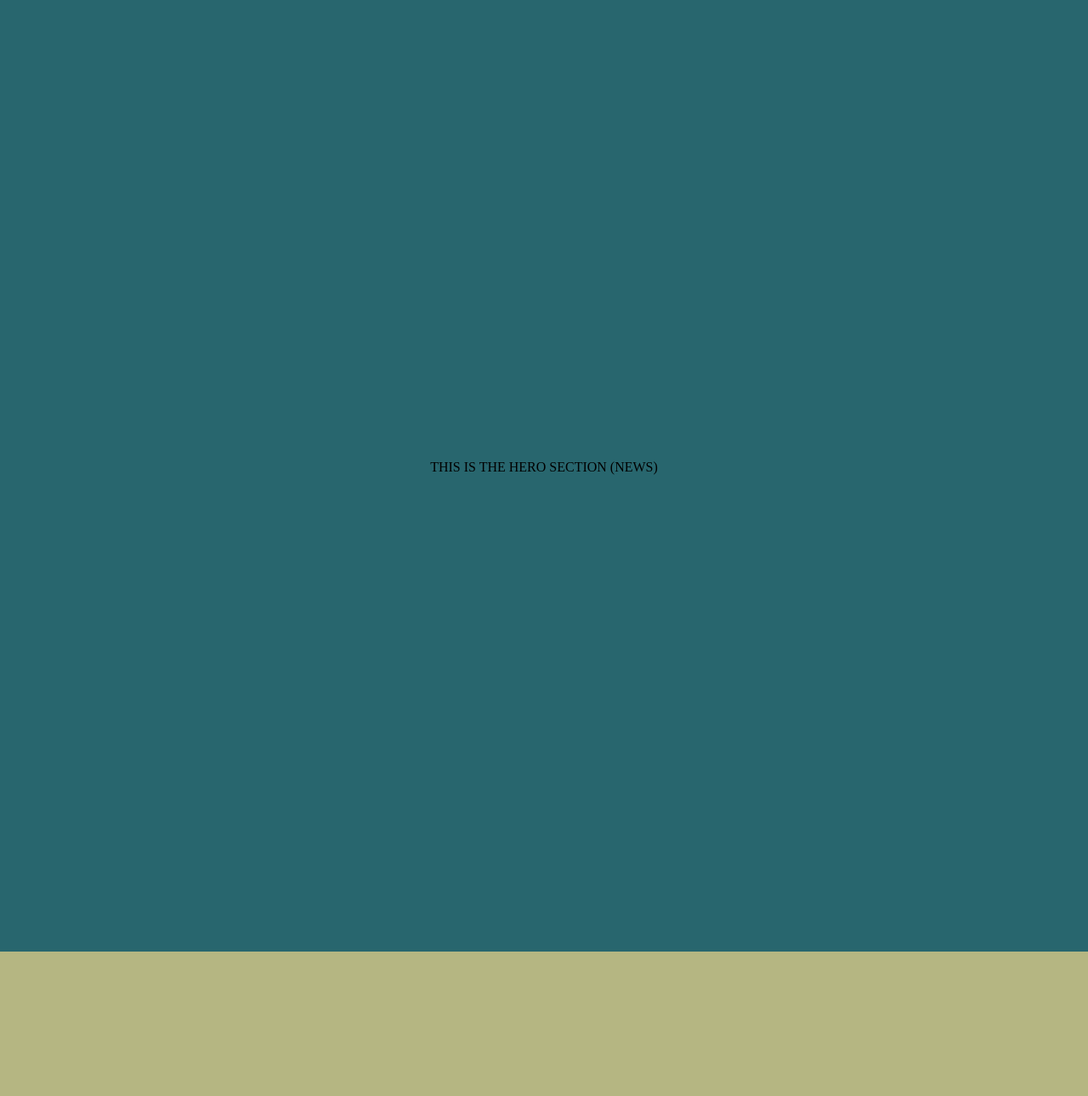
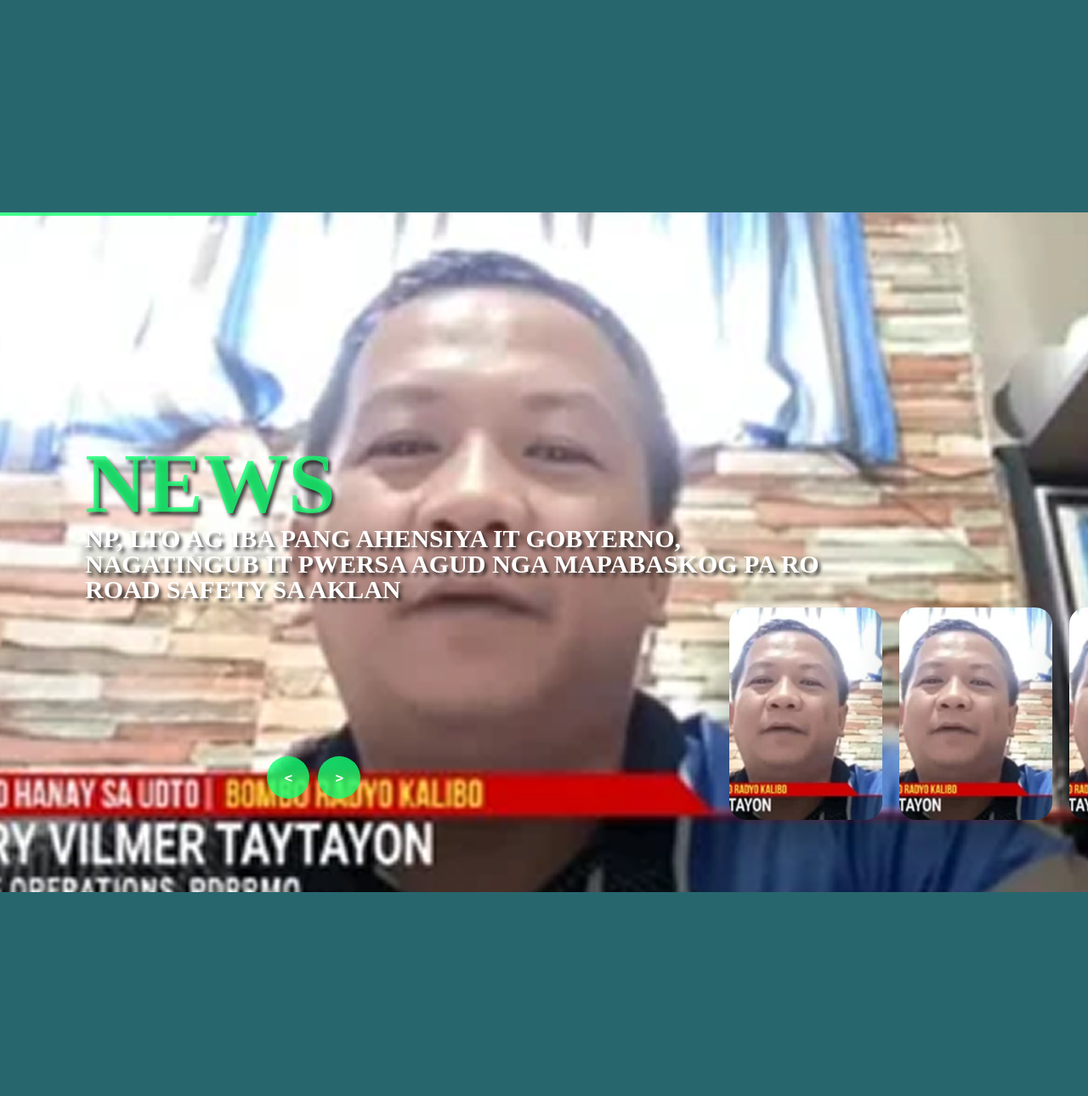
Before and after one commit to BuwieSit/Municipality_of_Ibajay_Website, a PHP site: page / in a window 1280 px wide. Shown: the part 680-1970 px from the top of the page at 85% size. Run offline with PHP 8.4, Linux system fonts and the light colour scheme.

Commit message:
added something sa HERO

```diff
--- a/index.html
+++ b/index.html
@@ -41,11 +41,176 @@
     </section>
 
     <div class="margin"></div>
+<!-- EXPERIMENT -->
+<!-- EXPERIMENT -->
+<div class="carousel">
 
-    <div class="container-box hero">
-      THIS IS THE HERO SECTION (NEWS)
+        <div class="list">
+
+            <div class="item" style="background-image: url('../z-resources/news1.png');">
+                <div class="content">
+                    <div class="title">NEWS</div>
+                    <div class="name">NP, LTO ag iba pang ahensiya it gobyerno, nagatingub it pwersa agud nga mapabaskog pa ro road safety sa Aklan</div>
+                    <div class="btn">
+                        <button>See More</button>
+
+                    </div>
+                </div>
+            </div>
+
+            <div class="item" style="background-image: url('../z-resources/news1.png');">
+
+                <div class="content">
+                    <div class="title">NEWS</div>
+                    <div class="name">NP, LTO ag iba pang ahensiya it gobyerno, nagatingub it pwersa agud nga mapabaskog pa ro road safety sa Aklan</div>
+                    <div class="btn">
+                        <button>See More</button>
+
+                    </div>
+                </div>
+
+            </div>
+
+            <div class="item" style="background-image: url('../z-resources/news1.png');">
+
+                <div class="content">
+                    <div class="title">NEWS</div>
+                    <div class="name">NP, LTO ag iba pang ahensiya it gobyerno, nagatingub it pwersa agud nga mapabaskog pa ro road safety sa Aklan</div>
+                    <div class="btn">
+                        <button>See More</button>
+
+                    </div>
+                </div>
+
+            </div>
+
+            <div class="item" style="background-image: url('../z-resources/news1.png');">
+
+                <div class="content">
+                    <div class="title">NEWS</div>
+                    <div class="name">NP, LTO ag iba pang ahensiya it gobyerno, nagatingub it pwersa agud nga mapabaskog pa ro road safety sa Aklan</div>
+                    <div class="btn">
+                        <button>See More</button>
+
+                    </div>
+                </div>
+
+            </div>
+
+            <div class="item" style="background-image: url('../z-resources/news1.png');">
+
+                <div class="content">
+                    <div class="title">NEWS</div>
+                    <div class="name">NP, LTO ag iba pang ahensiya it gobyerno, nagatingub it pwersa agud nga mapabaskog pa ro road safety sa Aklan</div>
+                    <div class="btn">
+                        <button>See More</button>
+
+                    </div>
+                </div>
+
+            </div>
+
+            <div class="item" style="background-image: url('../z-resources/news1.png');">
+
+                <div class="content">
+                    <div class="title">NEWS</div>
+                    <div class="name">NP, LTO ag iba pang ahensiya it gobyerno, nagatingub it pwersa agud nga mapabaskog pa ro road safety sa Aklan</div>
+                    <div class="btn">
+                        <button>See More</button>
+
+                    </div>
+                </div>
+
+            </div>
+
+            <div class="item" style="background-image: url('../z-resources/news1.png');">
+
+                <div class="content">
+                    <div class="title">NEWS</div>
+                    <div class="name">NP, LTO ag iba pang ahensiya it gobyerno, nagatingub it pwersa agud nga mapabaskog pa ro road safety sa Aklan</div>
+                    <div class="btn">
+                        <button>See More</button>
+
+                    </div>
+                </div>
+
+            </div>
+
+            <div class="item" style="background-image: url('../z-resources/news1.png');">
+
+                <div class="content">
+                    <div class="title">NEWS</div>
+                    <div class="name">NP, LTO ag iba pang ahensiya it gobyerno, nagatingub it pwersa agud nga mapabaskog pa ro road safety sa Aklan</div>
+                    <div class="btn">
+                        <button>See More</button>
+
+                    </div>
+                </div>
+
+            </div>
+
+            <div class="item" style="background-image: url('../z-resources/news1.png');">
+
+                <div class="content">
+                    <div class="title">NEWS</div>
+                    <div class="name">NP, LTO ag iba pang ahensiya it gobyerno, nagatingub it pwersa agud nga mapabaskog pa ro road safety sa Aklan</div>
+                    <div class="btn">
+                        <button>See More</button>
+
+                    </div>
+                </div>
+
+            </div>
+
+            <div class="item" style="background-image: url('../z-resources/news1.png');">
+
+                <div class="content">
+                    <div class="title">NEWS</div>
+                    <div class="name">NP, LTO ag iba pang ahensiya it gobyerno, nagatingub it pwersa agud nga mapabaskog pa ro road safety sa Aklan</div>
+                    <div class="btn">
+                        <button>See More</button>
+
+                    </div>
+                </div>
+
+            </div>
+
+            <div class="item" style="background-image: url('../z-resources/news1.png');">
+
+                <div class="content">
+                    <div class="title">NEWS</div>
+                    <div class="name">PNP, LTO ag iba pang ahensiya it gobyerno, nagatingub it pwersa agud nga mapabaskog pa ro road safety sa Aklan</div>
+                    <div class="btn">
+                        <button>See More</button>
+
+                    </div>
+                </div>
+
+            </div>
+
+        </div>
+
+        <!--next prev button-->
+        <div class="arrows">
+            <button class="prev"><</button>
+            <button class="next">></button>
+        </div>
+
+
+        <!-- time running -->
+        <div class="timeRunning"></div>
+
     </div>
 
+    <script src="hero.js"></script>
+
+
+
+
+
+
+<!-- EXPERIMENT -->
+ <!-- EXPERIMENT -->
     <div class="margin"></div>
 
     <div class="container-box main-carousel">
--- a/style.css
+++ b/style.css
@@ -29,6 +29,272 @@ body {
     font-family: var(--subtitle-font);
     font-style: italic;
 }
+
+/* EXPERIMENT */
+/* EXPERIMENT */
+
+.carousel{
+    width: 100vw;
+    height: 100vh;
+    margin-top: -50px;
+    overflow: hidden;
+    position: relative;
+}
+
+.carousel .list .item{
+    width: 180px;
+    height: 250px;
+    position: absolute;
+    top: 80%;
+    transform: translateY(-70%);
+    left: 70%;
+    border-radius: 20px;
+    box-shadow: 0 25px 50px rgba(0, 0, 0, 0.3);
+    background-position: 50% 50%;
+    background-size: cover;
+    z-index: 100;
+    transition: 1s;
+}
+
+.carousel .list .item:nth-child(1),
+.carousel .list .item:nth-child(2){
+    top: 0;
+    left: 0;
+    transform: translate(0, 0);
+    border-radius: 0;
+    width: 100%;
+    height: 100%;
+}
+
+.carousel .list .item:nth-child(3){
+    left: 67%;
+}
+
+.carousel .list .item:nth-child(4){
+    left: calc(67% + 200px);
+}
+
+.carousel .list .item:nth-child(5){
+    left: calc(67% + 400px);
+}
+
+.carousel .list .item:nth-child(6){
+    left: calc(67% + 600px);
+}
+
+.carousel .list .item:nth-child(n+7){
+    left: calc(67% + 800px);
+    opacity: 0;
+}
+
+
+
+
+
+.list .item .content {
+    position: absolute;
+    top: 50%;
+    left: 100px;
+    transform: translateY(-50%);
+    max-width: 900px;
+    width: 70vw;
+    text-align: left;
+    color: #fff;
+    display: none;
+    word-wrap: break-word;
+    overflow-wrap: break-word;
+}
+
+.list .item:nth-child(2) .content{
+    display: block;
+}
+
+.content .title{
+    font-size: 100px;
+    text-transform: uppercase;
+    color: #14ff72cb;
+    font-weight: bold;
+    line-height: 1;
+    text-shadow: 3px 4px 4px rgba(15, 14, 14, 0.8);
+    opacity: 0;
+    animation: animate 1s ease-in-out 0.3s 1 forwards;
+}
+
+.content .name{
+    font-size: 30px;
+    text-transform: uppercase;
+    font-weight: bold;
+    line-height: 1;
+    text-shadow: 3px 4px 4px rgba(15, 14, 14, 0.8);
+
+    opacity: 0;
+    animation: animate 1s ease-in-out 0.6s 1 forwards;
+    word-wrap: break-word;   /* allow longer words to break */
+    overflow-wrap: break-word;
+    white-space: normal;
+}
+
+.content .des{
+    margin-top: 10px;
+    margin-bottom: 20px;
+    font-size: 18px;
+    margin-left: 5px;
+
+    opacity: 0;
+    animation: animate 1s ease-in-out 0.9s 1 forwards;
+}
+
+.content .btn{
+    margin-left: 5px;
+
+    opacity: 0;
+    animation: animate 1s ease-in-out 1.2s 1 forwards;
+}
+
+.content .btn button{
+    margin-top: 30px;
+    padding: 10px 20px;
+    border: none;
+    cursor: pointer;
+    font-size: 16px;
+    border: 2px solid #fff;
+}
+
+.content .btn button:nth-child(1){
+    margin-right: 15px;
+}
+
+.content .btn button:nth-child(2){
+    background: transparent;
+    color: #14ff72cb;
+    border: 2px solid #fff;
+    transition: 0.3s;
+}
+
+.content .btn button:nth-child(2):hover{
+    background-color: #14ff72cb;
+    color: #fff;
+    border-color: #14ff72cb;
+}
+
+
+@keyframes animate {
+
+    from{
+        opacity: 0;
+        transform: translate(0, 100px);
+        filter: blur(33px);
+    }
+
+    to{
+        opacity: 1;
+        transform: translate(0);
+        filter: blur(0);
+    }
+}
+
+/* next prev arrows */
+
+.arrows{
+    position: absolute;
+    top: 80%;
+    right: 52%;
+    z-index: 100;
+    width: 300px;
+    max-width: 30%;
+    display: flex;
+    gap: 10px;
+    align-items: center;
+}
+
+.arrows button{
+    width: 50px;
+    height: 50px;
+    border-radius: 50%;
+    background-color: #14ff72cb;
+    color: #fff;
+    border: none;
+    outline: none;
+    font-size: 16px;
+    font-family: monospace;
+    font-weight: bold;
+    transition: .5s;
+    cursor: pointer;
+}
+
+.arrows button:hover{
+    background: #fff;
+    color: #000;
+}
+
+
+/* time running */
+.carousel .timeRunning{
+    position: absolute;
+    z-index: 1000;
+    width: 0%;
+    height: 4px;
+    background-color: #14ff72cb;
+    left: 0;
+    top: 0;
+    animation: runningTime 7s linear 1 forwards;
+}
+
+@keyframes runningTime {
+
+    from{width: 0%;}
+    to{width: 100%;}
+
+}
+
+
+@media screen and (max-width: 999px){
+
+    header{
+        padding-left: 50px;
+    }
+
+    .list .item .content{
+        left: 50px;
+    }
+
+    .content .title, .content .name{
+        font-size: 70px;
+    }
+
+    .content .des{
+        font-size: 16px;
+    }
+
+}
+
+@media screen and (max-width: 690px){
+    header nav a{
+        font-size: 14px;
+        margin-right: 0;
+    }
+
+    .list .item .content{
+        top: 40%;
+    }
+
+    .content .title, .content .name{
+        font-size: 45px;
+    }
+
+    .content .btn button{
+        padding: 10px 15px;
+        font-size: 14px;
+    }
+}
+
+
+
+
+
+
+
+
 .container-box {
     width: 100%;
     height: 500px;
@@ -39,6 +305,9 @@ body {
 .hero {
     background-color: var(--blueGreen);
 }
+
+/* EXPERIMENT */
+/* EXPERIMENT */
 .main-carousel {
     background-color: var(--lightGreen);
 }
```
Also changed, not shown: News_page/news.html (+37 -0 lines), News_page/newsStyle.css (+6 -42 lines), hero.js (added, +61 -0 lines).
